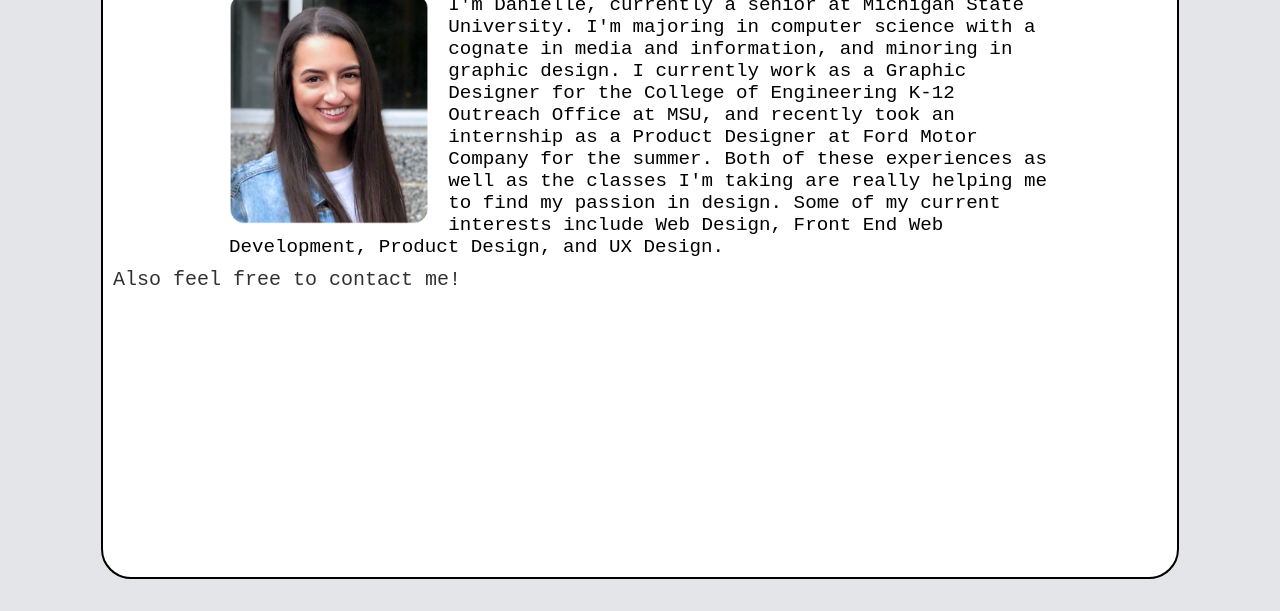
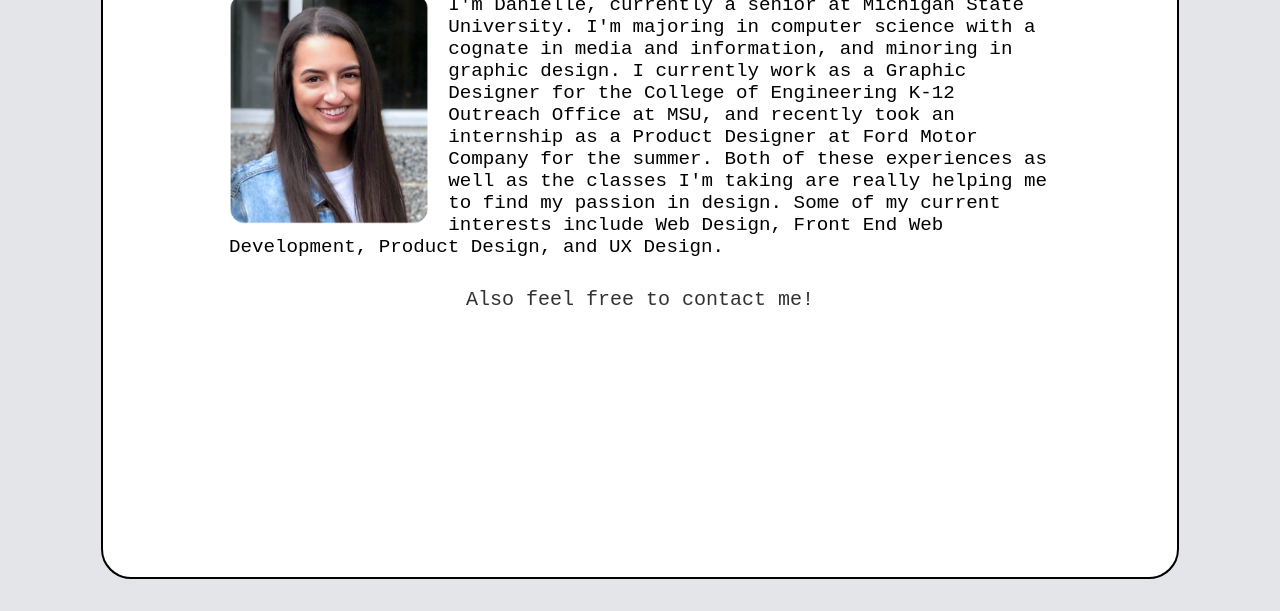
Before and after one commit to lamoure6/mi349_final, a plain HTML site: page about.html in a window 1280 px wide. Shown: the part 189-800 px from the top of the page. Drawn offline with Linux system fonts and the light colour scheme.

Commit message:
css update

```diff
--- a/styles.css
+++ b/styles.css
@@ -165,12 +165,14 @@ nav.home-links a:hover{
 }
 
 .contact-note{
+    margin-top: 1em;
     color: #323232;
     padding: 0.5em;
     font-size: 1.25em;
     font-weight: 520;
     position: relative;
     bottom: 0;
+    text-align: center;
 }
 
 .contact-link{
```
